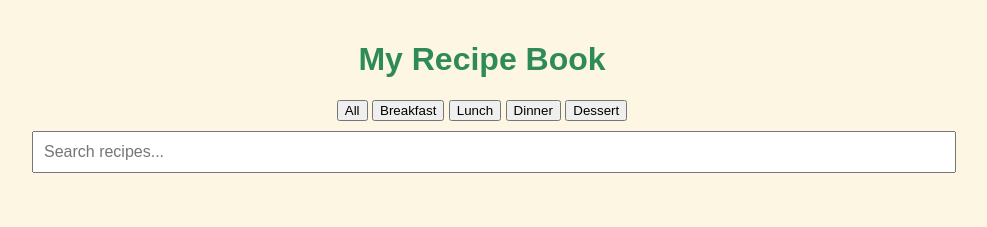
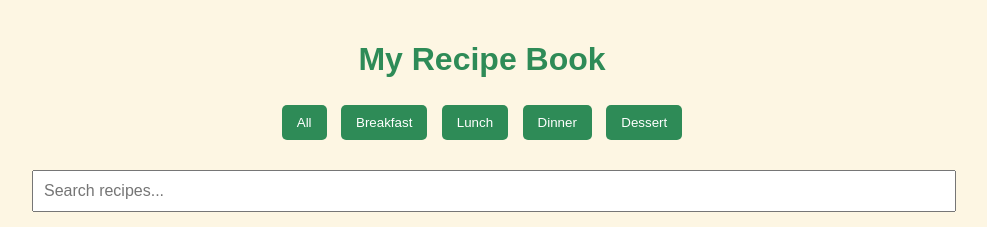
Before and after one commit to muzzammilkader-ITvarsity/Module-3-Assessent-1, a plain HTML site: page index.html in a window 1280 px wide. Shown: the top 227 px of the page, without its empty margins (158-1145 px from the left). Drawn offline with Linux system fonts and the light colour scheme.

Commit message:
style.css

```diff
--- a/style.css
+++ b/style.css
@@ -13,6 +13,24 @@ header {
 
 h1 {
   color: #2e8b57;
+}
+
+#category-buttons {
+  margin: 15px 0;
+}
+
+#category-buttons button {
+  padding: 10px 15px;
+  margin: 5px;
+  background-color: #2e8b57;
+  color: white;
+  border: none;
+  cursor: pointer;
+  border-radius: 5px;
+}
+
+#category-buttons button:hover {
+  background-color: #3cb371;
 }
 
 #search {
```
